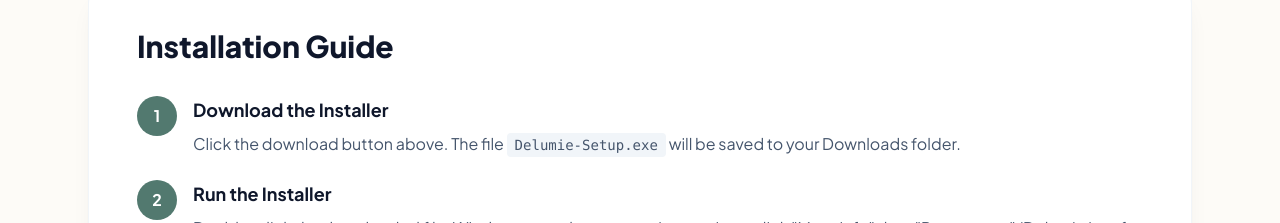
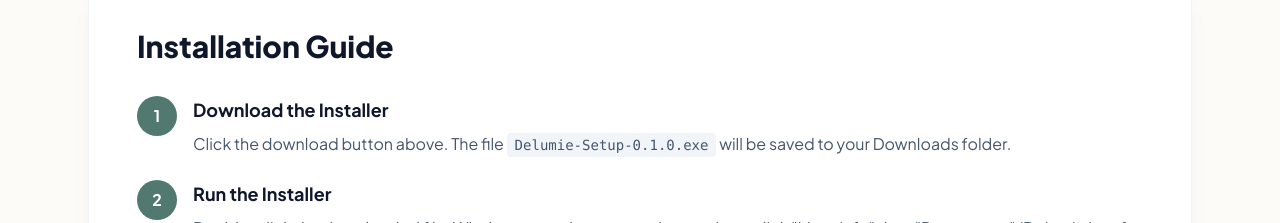
Before and after one commit to AkshaySasi/Delumie, a Next.js app: page /download in a window 1280 px wide. Shown: the part 953-1176 px from the top of the page. Built offline with nearby package versions, Linux system fonts and the light colour scheme.

Commit message:
Refactor DownloadPage component structure

```diff
--- a/app/download/page.tsx
+++ b/app/download/page.tsx
@@ -150,7 +150,7 @@ export default function DownloadPage() {
                             <div className="flex-shrink-0 w-10 h-10 bg-[#52796f] text-white rounded-full flex items-center justify-center font-bold">1</div>
                             <div>
                                 <h3 className="font-bold text-lg mb-2">Download the Installer</h3>
-                                <p className="text-slate-600">Click the download button above. The file <code className="bg-slate-100 px-2 py-1 rounded text-sm">Delumie-Setup.exe</code> will be saved to your Downloads folder.</p>
+                                <p className="text-slate-600">Click the download button above. The file <code className="bg-slate-100 px-2 py-1 rounded text-sm">Delumie-Setup-0.1.0.exe</code> will be saved to your Downloads folder.</p>
                             </div>
                         </div>
 
```
